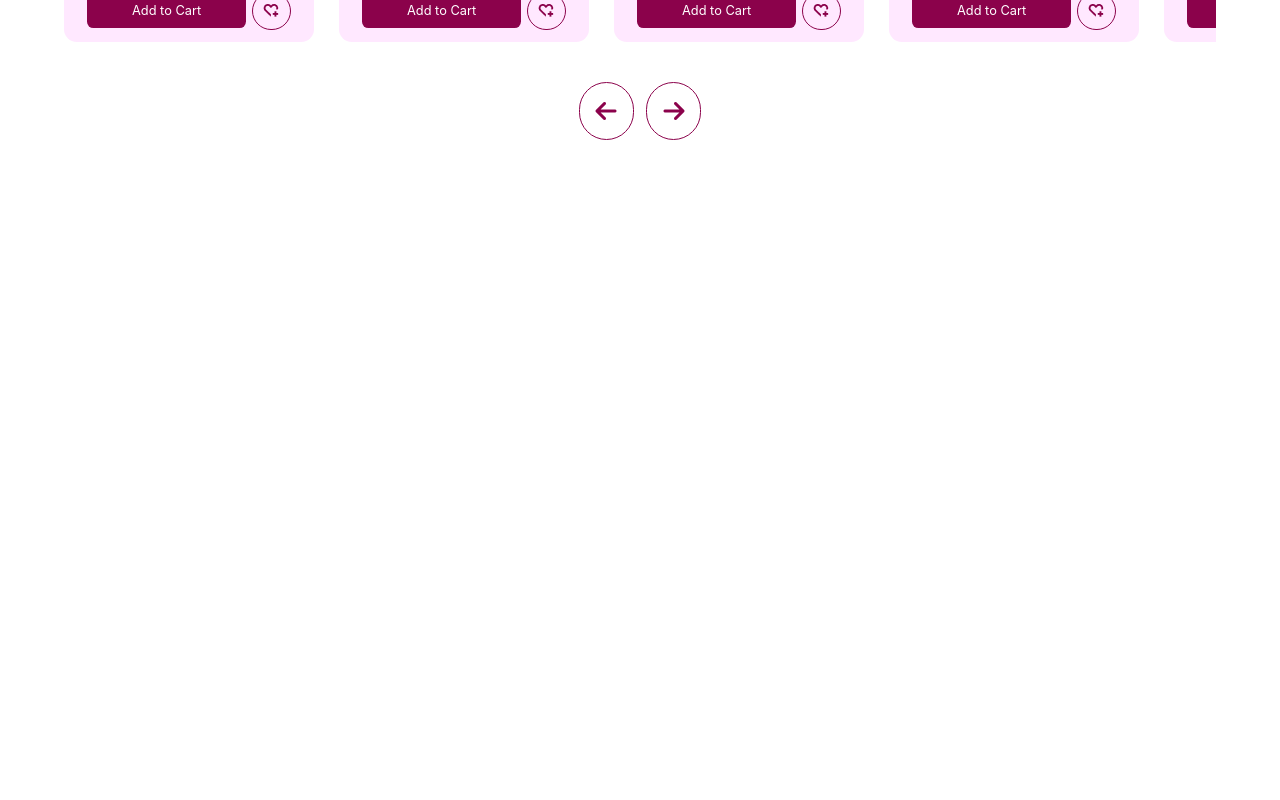
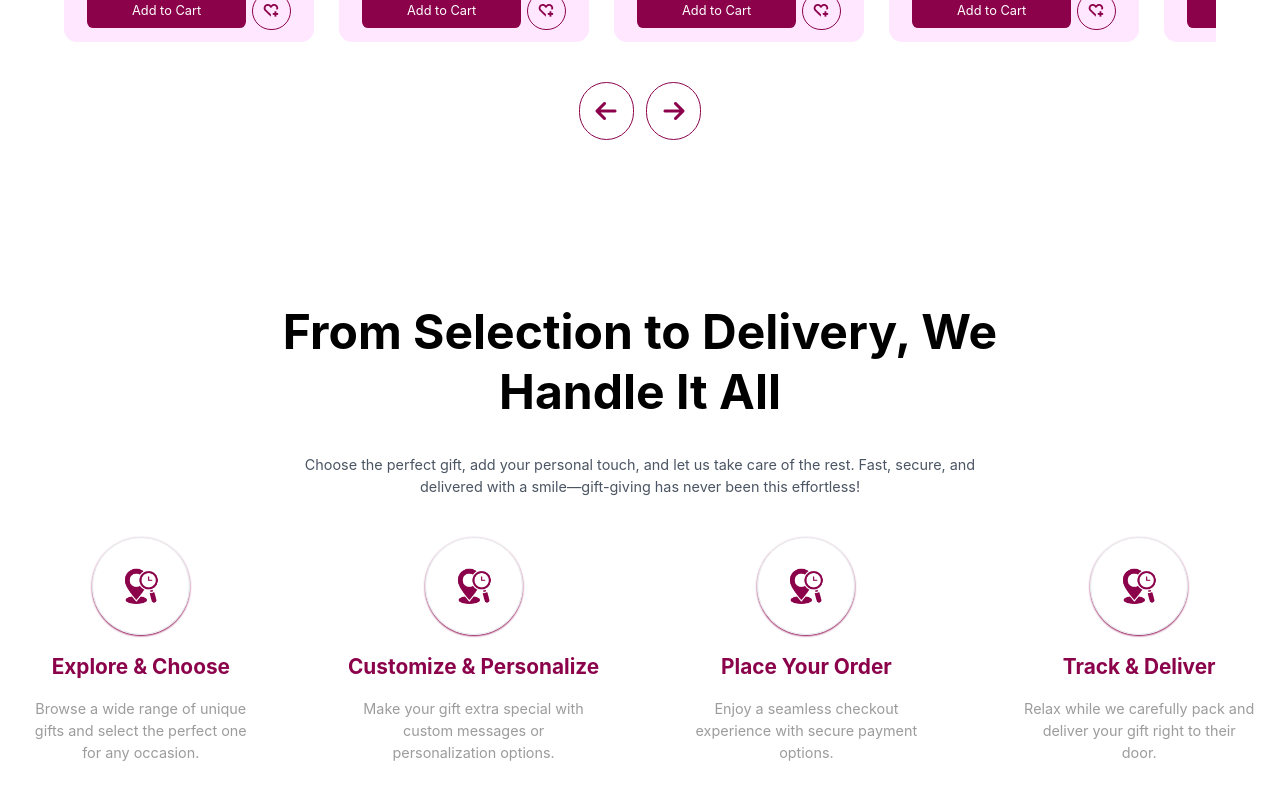
Before and after one commit to SheharyarXD/twisca, a React (Create React App) app in the folder my-app/: page / in a window 1280 px wide. Shown: the part 3778-4578 px from the top of the page. Before the commit the page ends 4000 px from the top, so only its background shows below. Built offline with nearby package versions, Linux system fonts and the light colour scheme.

Commit message:
2 sections More

```diff
--- a/my-app/src/components/Homepage.js
+++ b/my-app/src/components/Homepage.js
@@ -86,7 +86,7 @@ return(
     </section>
     {/* promotion Cards */}
     <section>
-          <div className="h-screen text-center pt-[10vh] overflow-hidden relative">
+          <div className="h-screen text-center pt-[10vh]  relative">
           <img className="absolute top-[17vh] w-auto h-[10vh] left-[9vw]" src="./Images/star.png" alt="" />
           <img className="absolute w-auto h-[10vh] top-[22vh] right-[10vw] z-50 shadow-lg rounded-full" src="./Images/smileFace.png" alt="" />
         <div className="font-bold text-[3rem] leading-tight">Your Love, Your Words, Your Way!</div>
@@ -121,6 +121,57 @@ return(
 </Swiper>
     </div>
     </section>
+        {/*Selection to Delivery */}
+        <section>
+          <div className="h-screen text-center pt-[10vh]  relative">
+        <div className="font-bold text-[3rem] leading-tight">From Selection to Delivery, We <br />Handle It All</div>
+        <p className="text-gray-600 pt-[4vh] text-[0.9rem] w-[55vw] mx-auto">Choose the perfect gift, add your personal touch, and let us take care of the rest. Fast, secure, and delivered with a smile—gift-giving has never been this effortless!</p>
+
+        <div className="flex flex-row justify-between px-[1vw] pt-[5vh]">
+
+       <div className="flex flex-col justify-center items-center w-[20vw]">
+        <div className="border shadow-sm shadow-[#8B024B] p-5  rounded-full w-fit">
+          <img className="h-[7vh]" src="./Images/real-time-tracking1.png" alt="" />
+        </div>
+        <div className="text-[1.3rem] font-bold text-[#8B024B] py-[2vh]">Explore & Choose</div>
+        <div className="text-[#9C9C9C] text-[0.9rem]">Browse a wide range of unique <br /> gifts and select the perfect one <br /> for any occasion.</div>
+       </div>
+
+       <div className="flex flex-col justify-center items-center w-[20vw]">
+        <div className="border shadow-sm shadow-[#8B024B] p-5  rounded-full w-fit">
+          <img className="h-[7vh]" src="./Images/real-time-tracking1.png" alt="" />
+        </div>
+        <div className="text-[1.3rem] text-[#8B024B] font-bold py-[2vh]">Customize & Personalize</div>
+        <div className="text-[#9C9C9C] text-[0.9rem]">Make your gift extra special with <br /> custom messages or <br /> personalization options.</div>
+       </div>
+
+       <div className="flex flex-col justify-center items-center w-[20vw]">
+        <div className="border shadow-sm shadow-[#8B024B] p-5  rounded-full w-fit">
+          <img className="h-[7vh]" src="./Images/real-time-tracking1.png" alt="" />
+        </div>
+        <div className="text-[1.3rem] text-[#8B024B] font-bold py-[2vh]">Place Your Order</div>
+        <div className="text-[#9C9C9C] text-[0.9rem]">Enjoy a seamless checkout <br /> experience with secure payment <br /> options.</div>
+       </div>
+
+       <div className="flex flex-col justify-center items-center w-[20vw]">
+        <div className="border shadow-sm shadow-[#8B024B] p-5  rounded-full w-fit">
+          <img className="h-[7vh]" src="./Images/real-time-tracking1.png" alt="" />
+        </div>
+        <div className="text-[1.3rem] text-[#8B024B] font-bold py-[2vh]">Track & Deliver</div>
+        <div className="text-[#9C9C9C] text-[0.9rem]">Relax while we carefully pack and <br /> deliver your gift right to their <br /> door.</div>
+       </div>
+
+        </div>
+    </div>
+    </section>
+
+
+
+
+
+
+
+
     </>
 );
 }
```
Also changed, not shown: my-app/public/Images/real-time-tracking1.png (added).
